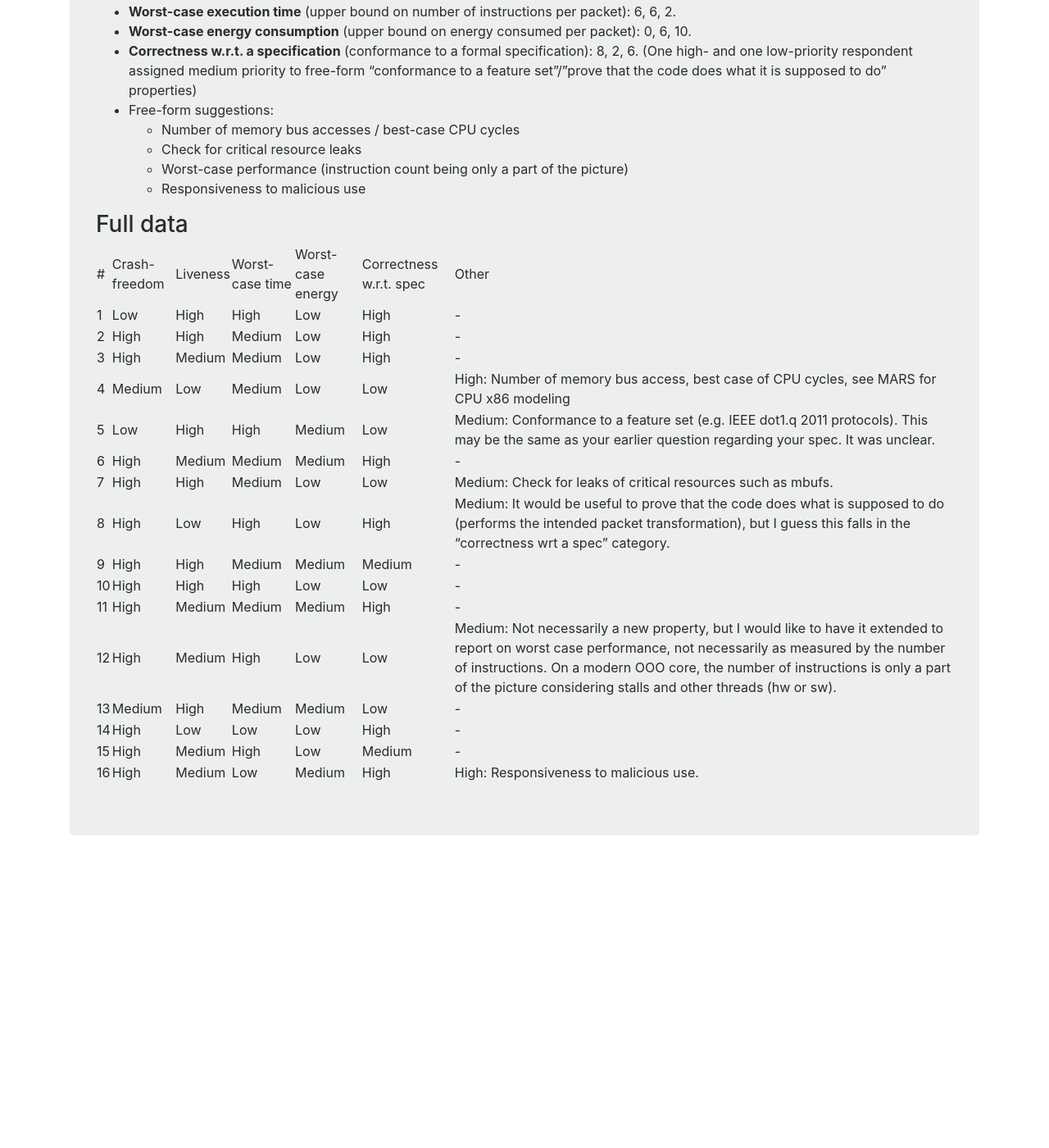
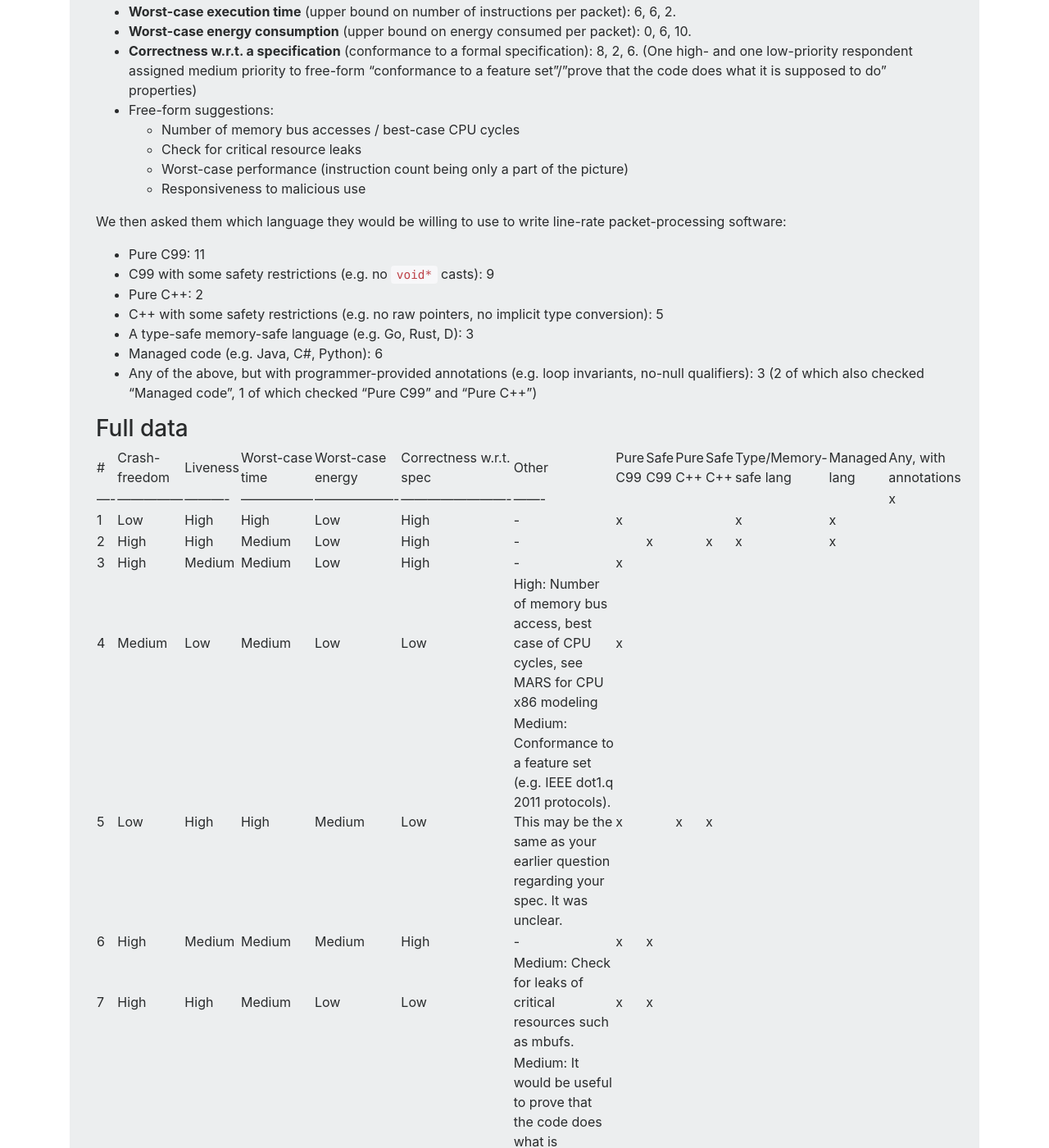
Before and after one commit to vignat/vignat.github.io, a Jekyll site: the page built from survey.md, in a window 1280 px wide and 1400 px high, scrolled down 400 px. Shown: the whole window at 82% size. Built offline with Jekyll 4.4.1, drawn with Linux system fonts in a browser that asks for light colours; before the commit the page ends 1451 px from its top, so only the background shows below that; some of the changed text lies outside the part shown.

Commit message:
Finished survey

```diff
--- a/survey.md
+++ b/survey.md
@@ -21,23 +21,33 @@ The first section was about priorities; from five options, respondents had to as
   - Worst-case performance (instruction count being only a part of the picture)
   - Responsiveness to malicious use
 
+We then asked them which language they would be willing to use to write line-rate packet-processing software:
+- Pure C99: 11
+- C99 with some safety restrictions (e.g. no `void*` casts): 9
+- Pure C++: 2
+- C++ with some safety restrictions (e.g. no raw pointers, no implicit type conversion): 5
+- A type-safe memory-safe language (e.g. Go, Rust, D): 3
+- Managed code (e.g. Java, C#, Python): 6
+- Any of the above, but with programmer-provided annotations (e.g. loop invariants, no-null qualifiers): 3 (2 of which also checked "Managed code", 1 of which checked "Pure C99" and "Pure C++")
+
+
 ### Full data
 
-
-|  # | Crash-freedom | Liveness | Worst-case time | Worst-case energy | Correctness w.r.t. spec | Other |
-|  1 | Low           | High     | High            | Low               | High                    | -     |
-|  2 | High          | High     | Medium          | Low               | High                    | -     |
-|  3 | High          | Medium   | Medium          | Low               | High                    | -     |
-|  4 | Medium        | Low      | Medium          | Low               | Low                     | High: Number of memory bus access, best case of CPU cycles, see MARS for CPU x86 modeling |
-|  5 | Low           | High     | High            | Medium            | Low                     | Medium: Conformance to a feature set (e.g. IEEE dot1.q 2011 protocols). This may be the same as your earlier question regarding your spec. It was unclear. |
-|  6 | High          | Medium   | Medium          | Medium            | High                    | -     |
-|  7 | High          | High     | Medium          | Low               | Low                     | Medium: Check for leaks of critical resources such as mbufs. |
-|  8 | High          | Low      | High            | Low               | High                    | Medium: It would be useful to prove that the code does what is supposed to do (performs the intended packet transformation), but I guess this falls in the "correctness wrt a spec" category. |
-|  9 | High          | High     | Medium          | Medium            | Medium                  | -     |
-| 10 | High          | High     | High            | Low               | Low                     | -     |
-| 11 | High          | Medium   | Medium          | Medium            | High                    | -     |
-| 12 | High          | Medium   | High            | Low               | Low                     | Medium: Not necessarily a new property, but I would like to have it extended to report on worst case performance, not necessarily as measured by the number of instructions. On a modern OOO core, the number of instructions is only a part of the picture considering stalls and other threads (hw or sw). |
-| 13 | Medium        | High     | Medium          | Medium            | Low                     | -     |
-| 14 | High          | Low      | Low             | Low               | High                    | -     |
-| 15 | High          | Medium   | High            | Low               | Medium                  | -     |
-| 16 | High          | Medium   | Low             | Medium            | High                    | High: Responsiveness to malicious use. |
+|  # | Crash-freedom | Liveness | Worst-case time | Worst-case energy | Correctness w.r.t. spec | Other | Pure C99 | Safe C99 | Pure C++ | Safe C++ | Type/Memory-safe lang | Managed lang | Any, with annotations |
+|----|---------------|----------|-----------------|-------------------|-------------------------|-------|          |          |          |          |                       |              | x                     |
+|  1 | Low           | High     | High            | Low               | High                    | -     | x        |          |          |          | x                     | x            |                       |
+|  2 | High          | High     | Medium          | Low               | High                    | -     |          | x        |          | x        | x                     | x            |                       |
+|  3 | High          | Medium   | Medium          | Low               | High                    | -     | x        |          |          |          |                       |              |                       |
+|  4 | Medium        | Low      | Medium          | Low               | Low                     | High: Number of memory bus access, best case of CPU cycles, see MARS for CPU x86 modeling | x        |          |          |           |                       |              |                       |
+|  5 | Low           | High     | High            | Medium            | Low                     | Medium: Conformance to a feature set (e.g. IEEE dot1.q 2011 protocols). This may be the same as your earlier question regarding your spec. It was unclear. | x        |          | x        | x        |                       |              |                       |
+|  6 | High          | Medium   | Medium          | Medium            | High                    | -     | x        | x        |          |          |                       |              |                       |
+|  7 | High          | High     | Medium          | Low               | Low                     | Medium: Check for leaks of critical resources such as mbufs. | x        | x        |          |          |                       |              |                       |
+|  8 | High          | Low      | High            | Low               | High                    | Medium: It would be useful to prove that the code does what is supposed to do (performs the intended packet transformation), but I guess this falls in the "correctness wrt a spec" category. | x        | x        | x        | x        |                       |              |                       |
+|  9 | High          | High     | Medium          | Medium            | Medium                  | -     |          |          |          |          |                       | x            | x                     |
+| 10 | High          | High     | High            | Low               | Low                     | -     | x        | x        |          |          |                       |              |                       |
+| 11 | High          | Medium   | Medium          | Medium            | High                    | -     |          | x        |          |          | x                     |              |                       |
+| 12 | High          | Medium   | High            | Low               | Low                     | Medium: Not necessarily a new property, but I would like to have it extended to report on worst case performance, not necessarily as measured by the number of instructions. On a modern OOO core, the number of instructions is only a part of the picture considering stalls and other threads (hw or sw). | x         |          |          |          |                       | x            |                       |
+| 13 | Medium        | High     | Medium          | Medium            | Low                     | -     | x        | x        |          | x        |                       | x            |                       |
+| 14 | High          | Low      | Low             | Low               | High                    | -     | x        |          | x        |          |                       | x            |                       |
+| 15 | High          | Medium   | High            | Low               | Medium                  | -     |          | x        |          |          |                       |              |                       |
+| 16 | High          | Medium   | Low             | Medium            | High                    | High: Responsiveness to malicious use. | x        | x        |          | x        |                       |              |                       |
```
